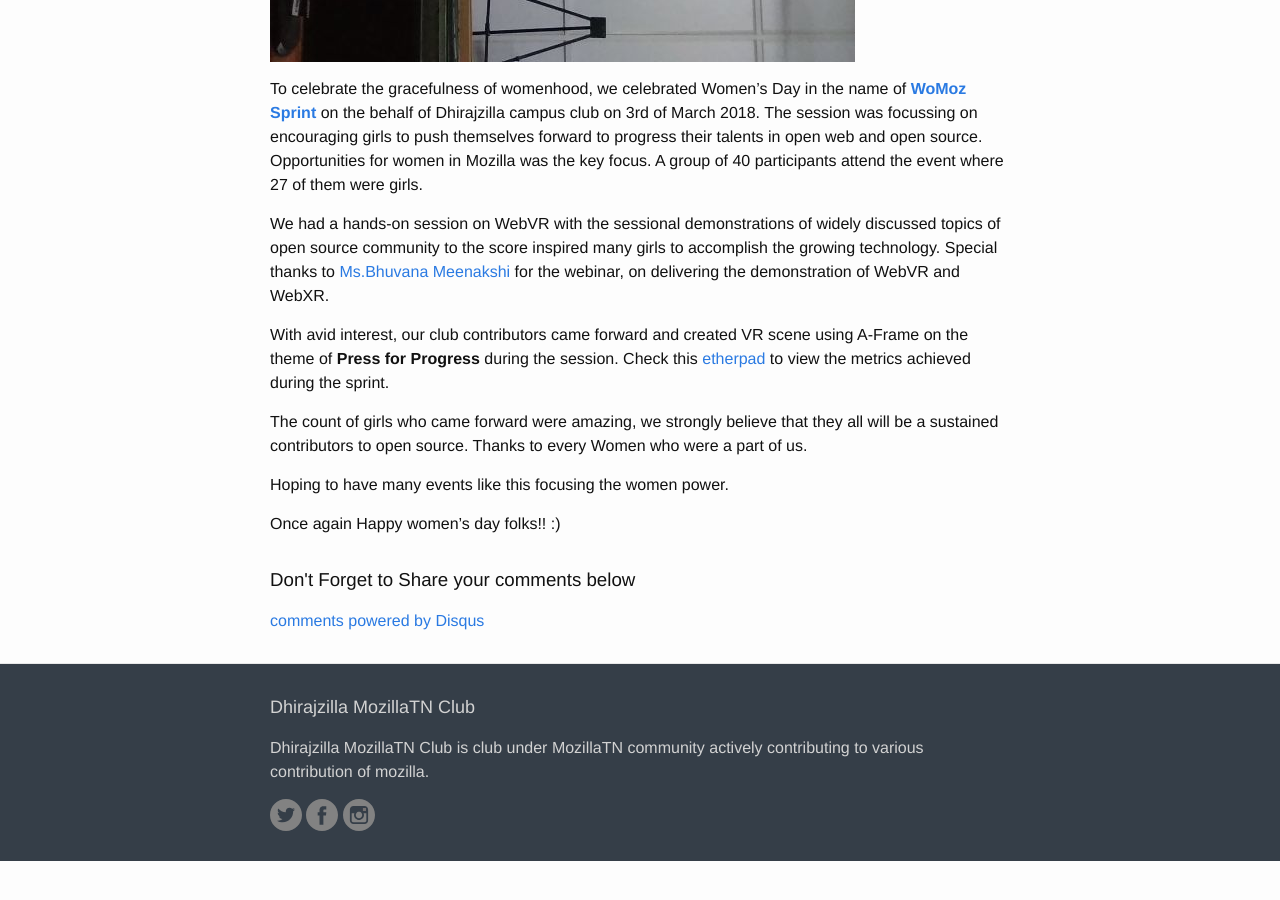
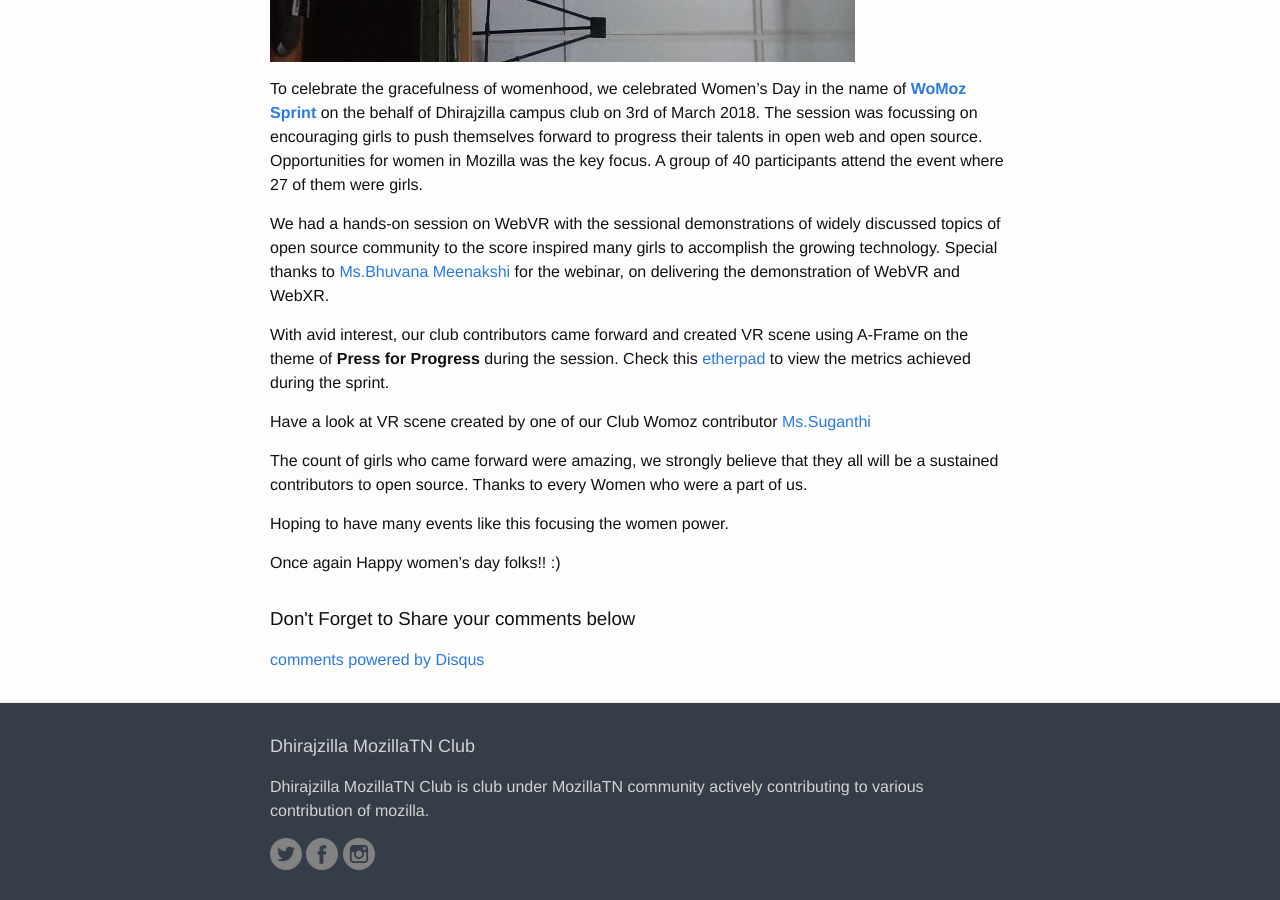
Before and after one commit to MozillaTN/Dhirajzilla, a Jekyll site: the page built from docs/_posts/2018/2018-03-08-Glimpse-of-Womoz-Sprint.md, in a window 1280 px wide and 900 px high, scrolled down 1509 px. Built offline with Jekyll 4.4.1, drawn with Linux system fonts in a browser that asks for light colours; comment, search, counter and statistics services are not loaded; before the commit the page ends 2370 px from its top, so only the background shows below that.

Commit message:
Update 2018-03-08-Glimpse-of-Womoz-Sprint.md

```diff
--- a/docs/_posts/2018/2018-03-08-Glimpse-of-Womoz-Sprint.md
+++ b/docs/_posts/2018/2018-03-08-Glimpse-of-Womoz-Sprint.md
@@ -23,6 +23,7 @@
 With avid interest, our club contributors came forward and created VR scene using A-Frame on the
 theme of **Press for Progress** during the session. Check this [etherpad](https://public.etherpad-mozilla.org/p/remo-womoz-sprint-2018) to view the metrics achieved during the sprint.
 
+Have a look at VR scene created by one of our Club Womoz contributor [Ms.Suganthi](https://suguswe.github.io/sugsswe/ss.html)
 
 The count of girls who came forward were amazing, we strongly believe that they all will be a sustained contributors
 to open source. Thanks to every Women who were a part of us.
```
